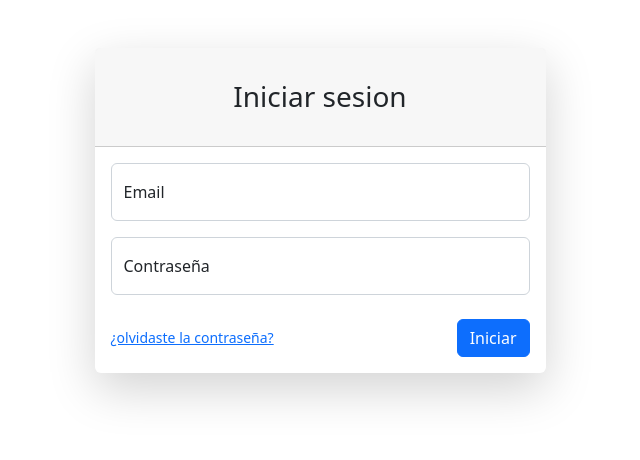
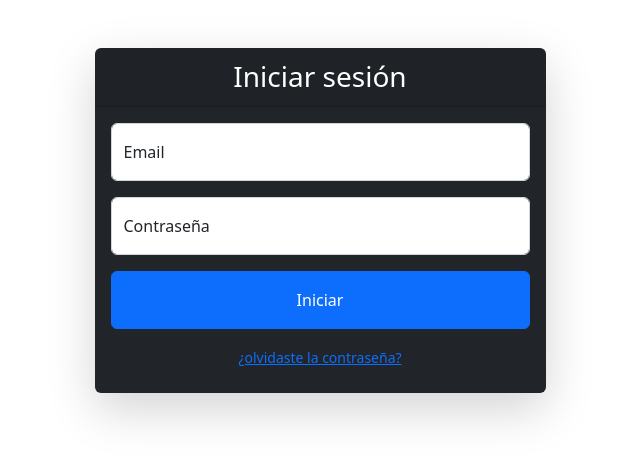
Before and after one commit to Arvak29/Control-de-Tareas--Proyecto-de-titulo, an Angular app: page / in a window 1280 px wide. Shown: the top 460 px of the page, without its empty margins (320-960 px from the left). Built offline with nearby package versions, Linux system fonts and the light colour scheme.

Commit message:
Diseño de iniciar sesión

```diff
--- a/src/app/login/login.component.html
+++ b/src/app/login/login.component.html
@@ -1,26 +1,25 @@
 <div class="container">
     <div class="row justify-content-center">
         <div class="col-lg-5">
-            <div class="card shadow-lg border-0 rounded-lg mt-5">
-                <div class="card-header"><h3 class="text-center font-weight-light my-4">Iniciar sesion</h3></div>
+            <div class="card text-white bg-dark shadow-lg border-0 rounded-lg mt-5">
+                <div class="card-header">
+                    <h3 class="text-center font-weight-light my-1">Iniciar sesión</h3>
+                </div>
                 <div class="card-body">
                     <form>
-                        <div class="form-floating mb-3">
+                        <div class="form-floating text-dark mb-3">
                             <input class="form-control" id="inputEmail" type="email" placeholder="name@example.com" />
                             <label for="inputEmail">Email</label>
                         </div>
-                        <div class="form-floating mb-3">
+                        <div class="form-floating text-dark mb-3">
                             <input class="form-control" id="inputPassword" type="password" placeholder="Password" />
                             <label for="inputPassword">Contraseña</label>
                         </div>
-                        <!--<div class="form-check mb-3">
-                            <input class="form-check-input" id="inputRememberPassword" type="checkbox" value="" />
-                            <label class="form-check-label" for="inputRememberPassword">Recordar contraseña</label>
-                        </div>-->
-                        <div class="d-flex align-items-center justify-content-between mt-4 mb-0">
-                            <a class="small" href="password.html">
-                                ¿olvidaste la contraseña?</a>
-                            <a class="btn btn-primary" href="index.html">Iniciar</a>
+                        <div class="form-floating">
+                            <a class="btn btn-primary col-12 p-3" href="index.html">Iniciar</a>
+                        </div>
+                        <div class="from-floating text-center mt-3 mb-2">
+                            <a class="small text-center" href="password.html">¿olvidaste la contraseña?</a>
                         </div>
                     </form>
                 </div>
```
